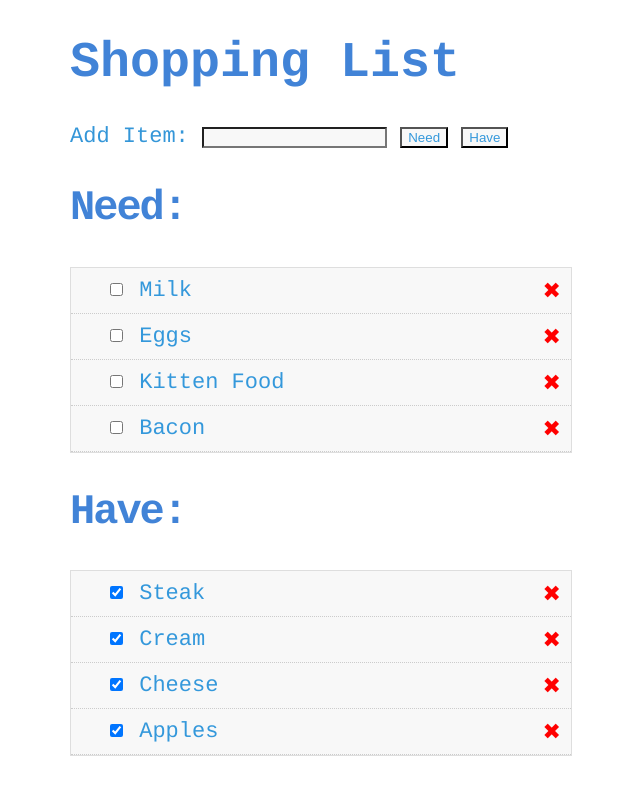
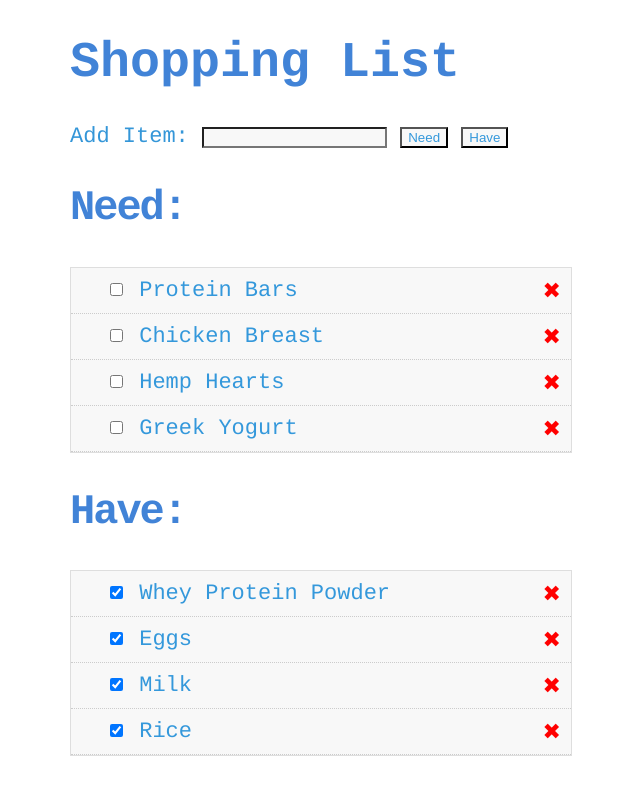
Before and after one commit to Epicskylegend/Grocery-list, a website: page Index.html in a window 1280 px wide. Shown: the whole page, without its empty margins (270-910 px from the left). Drawn offline with nearby package versions, Linux system fonts and the light colour scheme.

Commit message:
Bug fixes.

```diff
--- a/GroceryList.js
+++ b/GroceryList.js
@@ -29,4 +29,5 @@
 			list = (event.target.checked) ? $('ul').last() : $('ul').first();
 		listItem.appendTo(list);
 	});
+
 });
--- a/Index.html
+++ b/Index.html
@@ -17,17 +17,17 @@
 	</form>
 	<h2> Need: </h2>
 		<ul class='list'>
-			<li><input type="checkbox" name="item"> Milk <a href="#">&#10006;</a></li>
-			<li><input type="checkbox" name="item"> Eggs <a href="#">&#10006;</a></li>
-			<li><input type="checkbox" name="item"> Kitten Food <a href="#">&#10006;</a></li>
-			<li><input type="checkbox" name="item"> Bacon <a href="#">&#10006;</a></li>
+			<li><input type="checkbox" name="item"> Protein Bars <a href="#">&#10006;</a></li>
+			<li><input type="checkbox" name="item"> Chicken Breast <a href="#">&#10006;</a></li>
+			<li><input type="checkbox" name="item"> Hemp Hearts <a href="#">&#10006;</a></li>
+			<li><input type="checkbox" name="item"> Greek Yogurt <a href="#">&#10006;</a></li>
 		</ul>
 	<h2> Have: </h2>
 		<ul class='list'>
-			<li><input type="checkbox" name="item" checked> Steak <a href="#">&#10006;</a></li>
-			<li><input type="checkbox" name="item" checked> Cream <a href="#">&#10006;</a></li>
-			<li><input type="checkbox" name="item" checked> Cheese <a href="#">&#10006;</a></li>
-			<li><input type="checkbox" name="item" checked> Apples <a href="#">&#10006;</a></li>
+			<li><input type="checkbox" name="item" checked> Whey Protein Powder <a href="#">&#10006;</a></li>
+			<li><input type="checkbox" name="item" checked> Eggs <a href="#">&#10006;</a></li>
+			<li><input type="checkbox" name="item" checked> Milk <a href="#">&#10006;</a></li>
+			<li><input type="checkbox" name="item" checked> Rice <a href="#">&#10006;</a></li>
 		</ul>
 
 </body>
```
